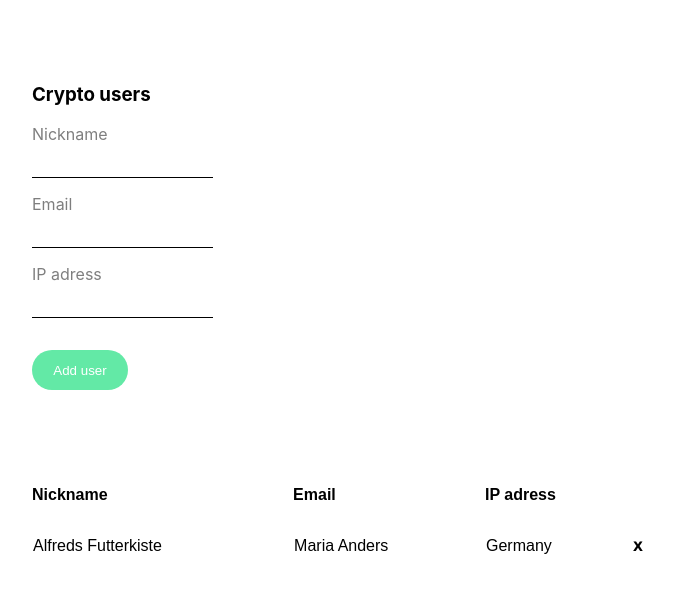
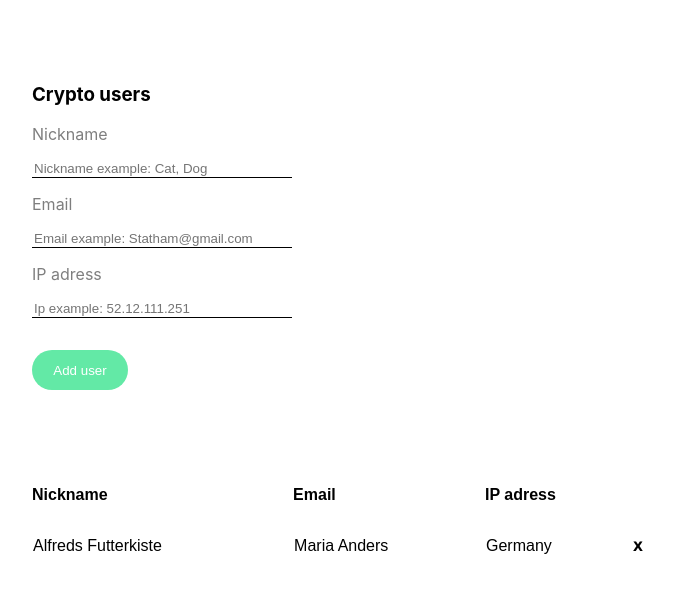
Before and after one commit to RadekGluchowski/Login, a React (Create React App) app: page / in a window 1280 px wide. Shown: the top 592 px of the page, without its empty margins (288-961 px from the left). Built offline with nearby package versions, Linux system fonts and the light colour scheme.

Commit message:
input place holders

```diff
--- a/src/components/auth/AuthSignUp.js
+++ b/src/components/auth/AuthSignUp.js
@@ -72,6 +72,7 @@ export default class AuthSignUp extends Component {
                                         id="nickname"
                                         onChange={(e) => this.onChangeHandler(e)}
                                         style={{ borderBottom: this.state.validNickname === null ? "1px solid red" : "1px solid black" }}
+                                        placeholder="Nickname example: Cat, Dog"
                                     />
                                     <p> {this.state.formErrors.nickname} </p>
                                 </div>
@@ -84,6 +85,7 @@ export default class AuthSignUp extends Component {
                                         id="email"
                                         onChange={(e) => this.onChangeHandler(e)}
                                         style={{ borderBottom: this.state.validEmail === null ? "1px solid red" : "1px solid black" }}
+                                        placeholder="Email example: Statham@gmail.com"
                                     />
                                     <p> {this.state.formErrors.email}</p>
                                 </div>
@@ -96,6 +98,7 @@ export default class AuthSignUp extends Component {
                                         id="ip"
                                         onChange={(e) => this.onChangeHandler(e)}
                                         style={{ borderBottom: this.state.validIp === null ? "1px solid red" : "1px solid black" }}
+                                        placeholder="Ip example: 52.12.111.251"
                                     />
                                     <p> {this.state.formErrors.ip}</p>
                                 </div>
--- a/src/components/auth/AuthSignUp.scss
+++ b/src/components/auth/AuthSignUp.scss
@@ -28,6 +28,7 @@
                  input{
                      border: none;
                      margin: 1rem 0;
+                     width: 40%;
                  }
                  input:focus {
                      outline: none;
```
